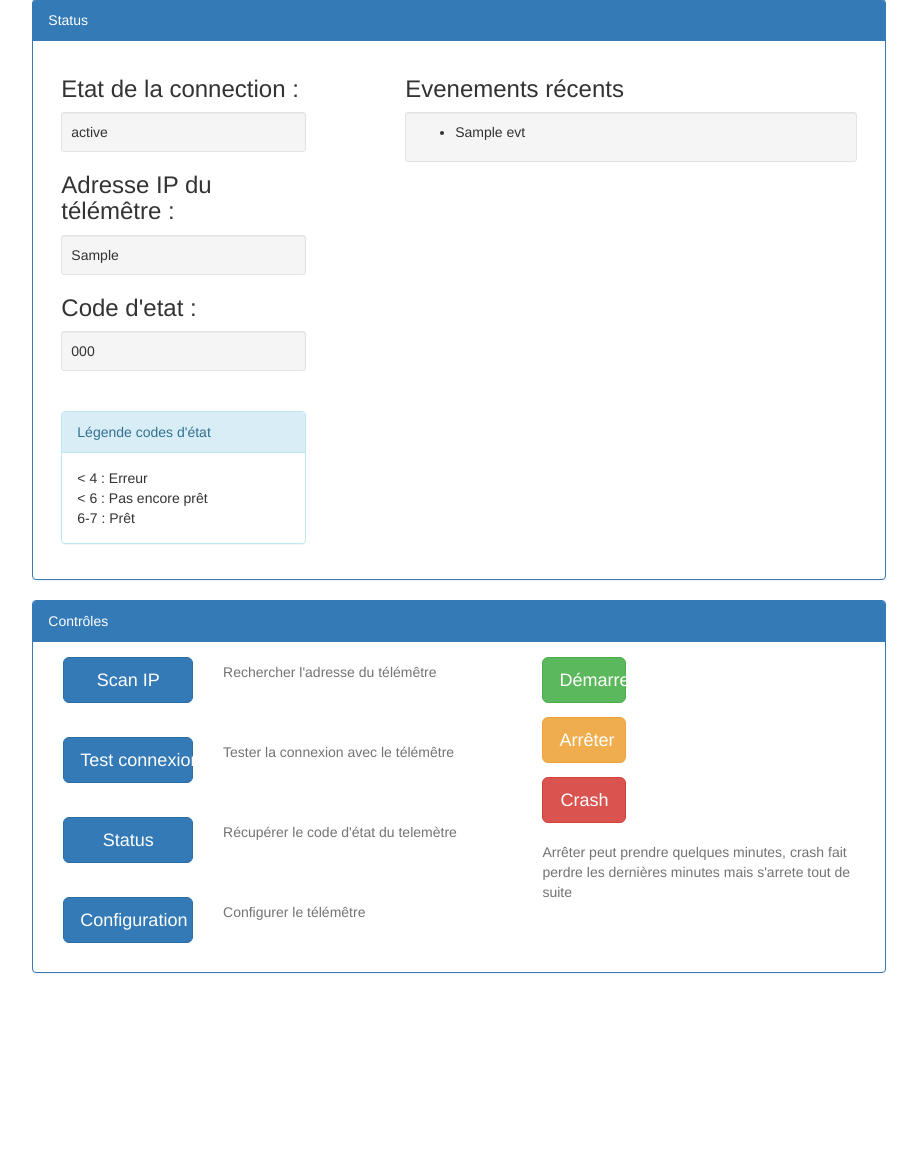
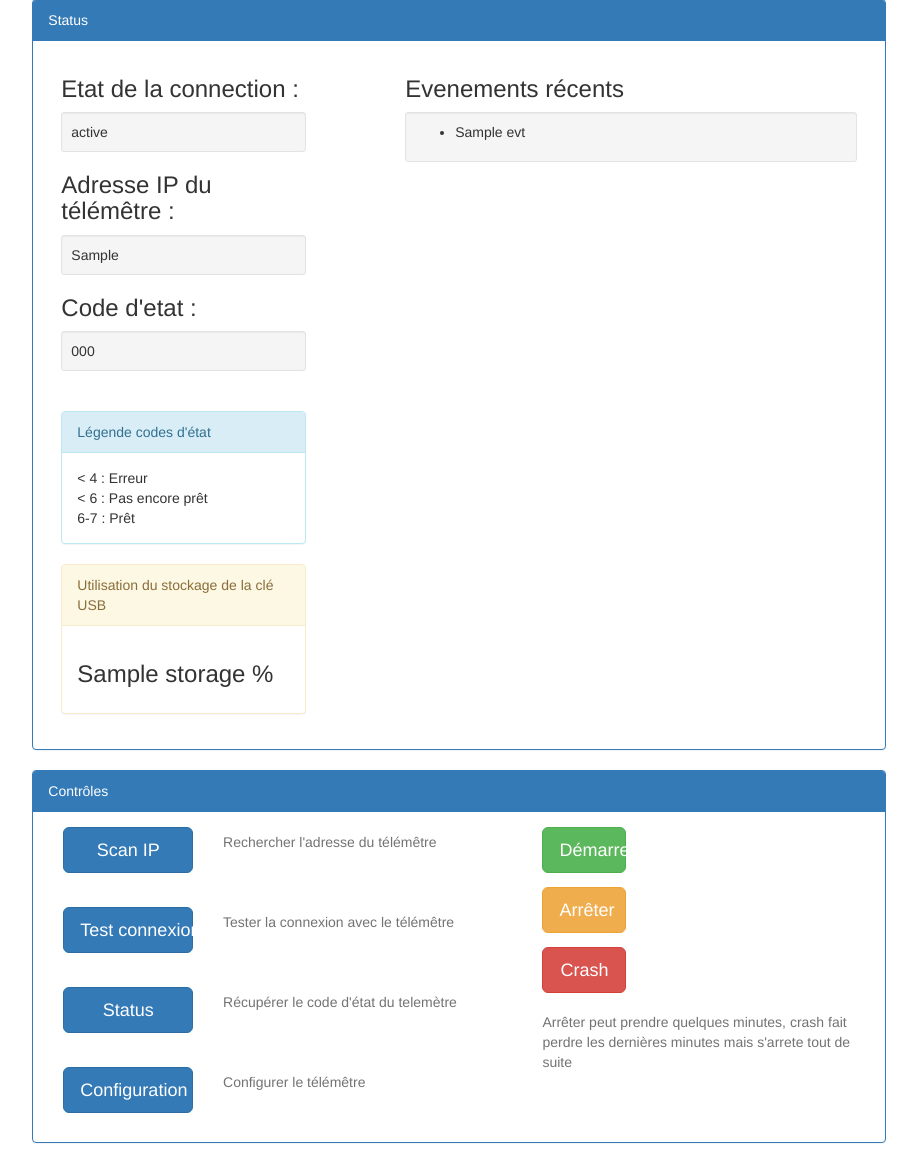
Before and after one commit to CaillPa/scanner, a Flask app: template templates/dash.html in a window 1280 px wide. Shown: the part 111-1274 px from the top of the page, without its empty margins (181-1098 px from the left). Before the commit the page ends 1084 px from the top, so only its background shows below. Run offline with Flask 2, Linux system fonts and the light colour scheme; the template is opened without the code that fills it: most values are stand-ins (such as "Sample title", 1, 10 or a date in 2020); some libraries are stand-ins or nearby versions.

Commit message:
good enough

```diff
--- a/app.py
+++ b/app.py
@@ -21,7 +21,8 @@ port = '2111'
 events = deque(maxlen=12)
 
 status_info = {'connexion_status': '',\
-    'status_code': ''}
+    'status_code': '',\
+    'storage': ''}
 
 class User(flask_login.UserMixin):
     def __init__(self):
@@ -77,8 +78,9 @@ def logout():
 @app.route('/dash')
 @flask_login.login_required
 def dash():
+    check_storage()
     return render_template('dash.html', connexion_status=status_info['connexion_status'],\
-        status_code=status_info['status_code'], ip=ip, events=events)
+        status_code=status_info['status_code'], ip=ip, events=events, storage=status_info['storage'])
 
 @app.route('/config', methods=['GET', 'POST'])
 @flask_login.login_required
@@ -194,5 +196,15 @@ def ping():
             ' - PING: Réponse reçue de ' + ip)
     return redirect(url_for('dash'))
 
+def check_storage():
+    rep = subprocess.Popen('df -kh /dev/sda1', shell=True, stdout=subprocess.PIPE)
+    rep = rep.communicate()[0].decode().split(' ')
+    for elt in reversed(rep):
+        if elt.endswith('%'):
+            global status_info
+            status_info['storage'] = elt[0:-1]
+            break
+
+
 if __name__ == '__main__':
     app.run(host='0.0.0.0')
--- a/templates/dash.html
+++ b/templates/dash.html
@@ -39,6 +39,14 @@
 											6-7 : Prêt</br>
 										</div>
 									</div>
+									<div class="panel panel-warning">
+										<div class="panel-heading">
+											Utilisation du stockage de la clé USB
+										</div>
+										<div class="panel-body">
+											<h3>{{ storage }} %</h3>
+										</div>
+									</div>
 								</div>
 								<div class="col-md-1"></div>
 								<div class="col-md-7">
@@ -50,6 +58,7 @@
 											{% endfor %}
 										</ul>
 									</div>
+
 								</div>
 							</div>
 						</div>
```
